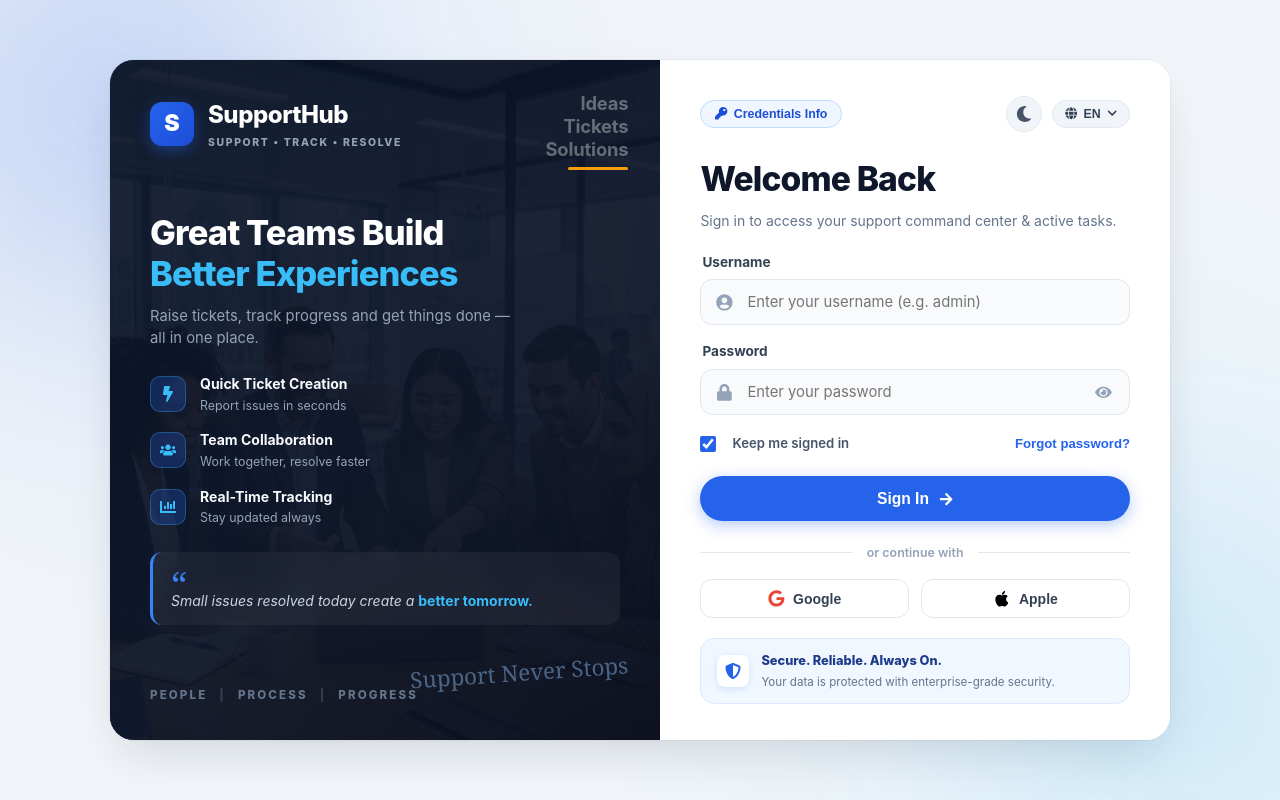
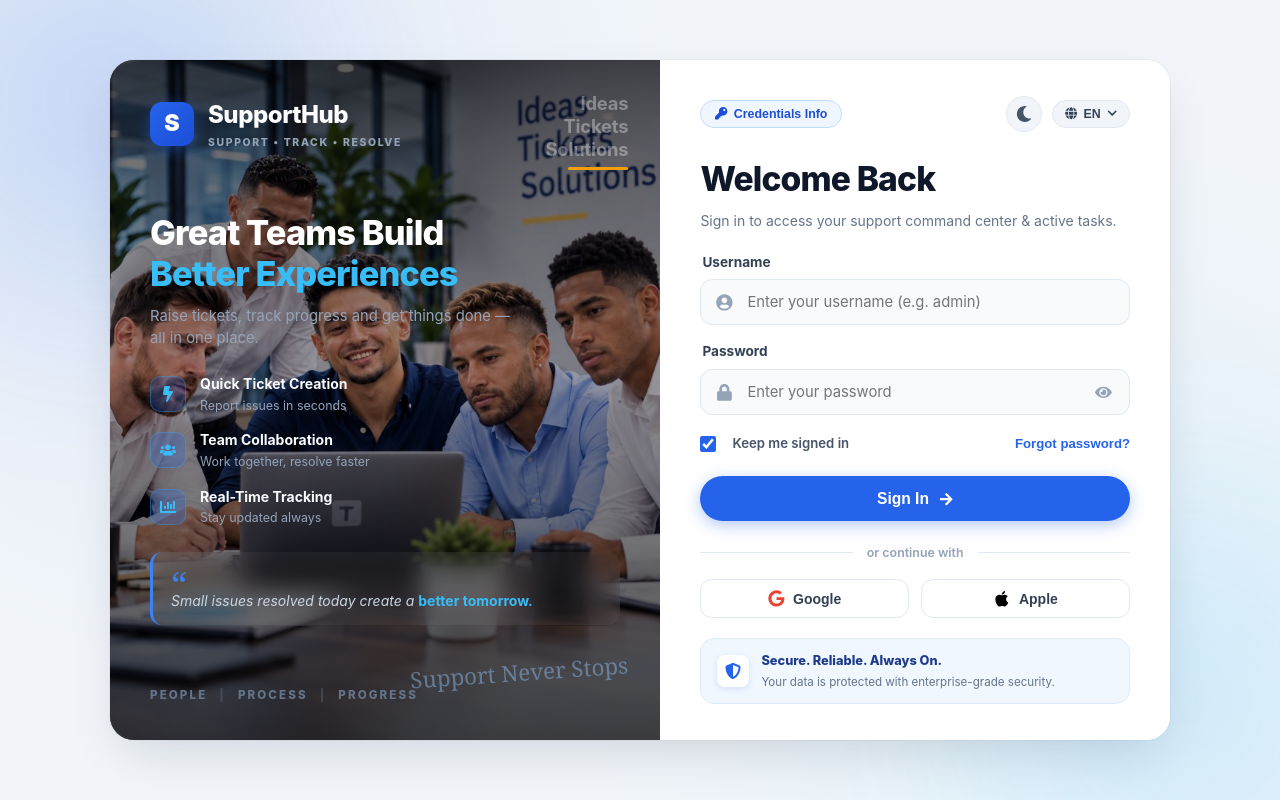
Before and after one commit to iqraait/TaskPulse, a React (Vite) app in the folder frontend/: page / in a window 1280 px wide. Built offline with nearby package versions, Linux system fonts and the light colour scheme.

Commit message:
Use exact attachment team photo with light black fade overlay and updated assets

```diff
--- a/frontend/src/pages/Login.css
+++ b/frontend/src/pages/Login.css
@@ -112,10 +112,10 @@
   position: absolute;
   inset: 0;
   background: linear-gradient(
-    145deg,
-    rgba(9, 19, 40, 0.92) 0%,
-    rgba(15, 23, 42, 0.95) 60%,
-    rgba(10, 15, 30, 0.98) 100%
+    180deg,
+    rgba(0, 0, 0, 0.65) 0%,
+    rgba(0, 0, 0, 0.35) 45%,
+    rgba(0, 0, 0, 0.75) 100%
   );
   z-index: 1;
 }
```
Also changed, not shown: frontend/src/assets/login_hero_team.png, frontend/src/assets/login_team_hero.png.
